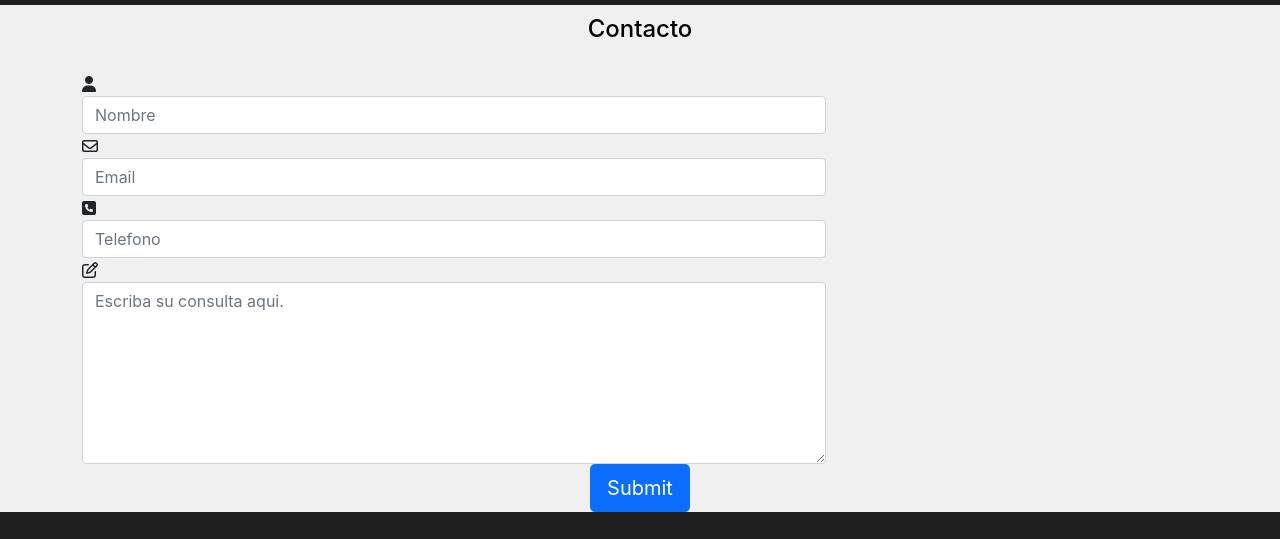
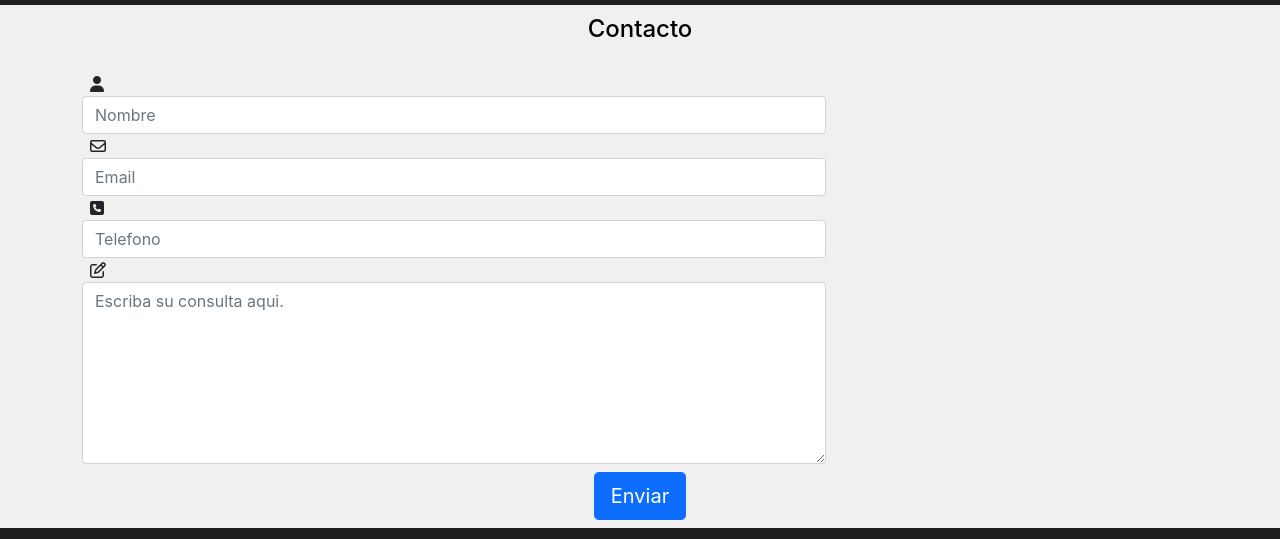
Before and after one commit to SantiaGod05/proyectoSantiagoLombardi, a plain HTML site: page secciones/contacto.html in a window 1280 px wide. Shown: the part 51-590 px from the top of the page. Drawn offline with nearby package versions, Linux system fonts and the light colour scheme.

Commit message:
first commit

```diff
--- a/estilos/style.css
+++ b/estilos/style.css
@@ -180,6 +180,14 @@ section iframe{
     justify-content: center;
 }
 
+.text-center{
+    padding: 8px;
+}
+
+fieldset{
+    justify-content: center;
+}
+
 /* FOOTER */
 
 footer a{
@@ -318,6 +326,7 @@ title{
     .proyectos{
         display: grid;
     }
+
 }
 
 
--- a/secciones/contacto.html
+++ b/secciones/contacto.html
@@ -70,7 +70,7 @@
 
                                     <div class="form-group">
                                         <div class="col-md-12 text-center">
-                                            <button type="submit" class="btn btn-primary btn-lg">Submit</button>
+                                            <button type="submit" class="btn btn-primary btn-lg">Enviar</button>
                                         </div>
                                     </div>
                                 </fieldset>
```
Also changed, not shown: secciones/proyectos.html (+11 -5 lines).
